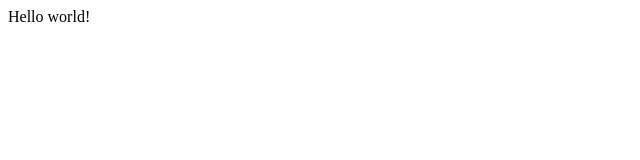
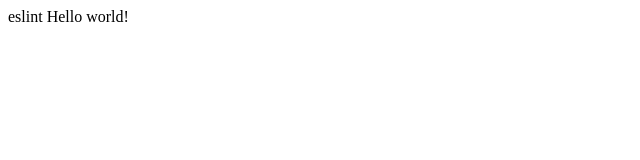
Before and after one commit to butenko108/react_catalog-of-goods, a React (Create React App) app: page / in a window 1280 px wide. Shown: the top 160 px of the page, without its empty margins (0-640 px from the left). Built offline with nearby package versions, Linux system fonts and the light colour scheme.

Commit message:
eslint is added

```diff
--- a/src/App.tsx
+++ b/src/App.tsx
@@ -4,6 +4,7 @@ import './App.css'
 export function App (): any {
   return (
     <div>
+      eslint
       Hello world!
     </div>
   )
```
